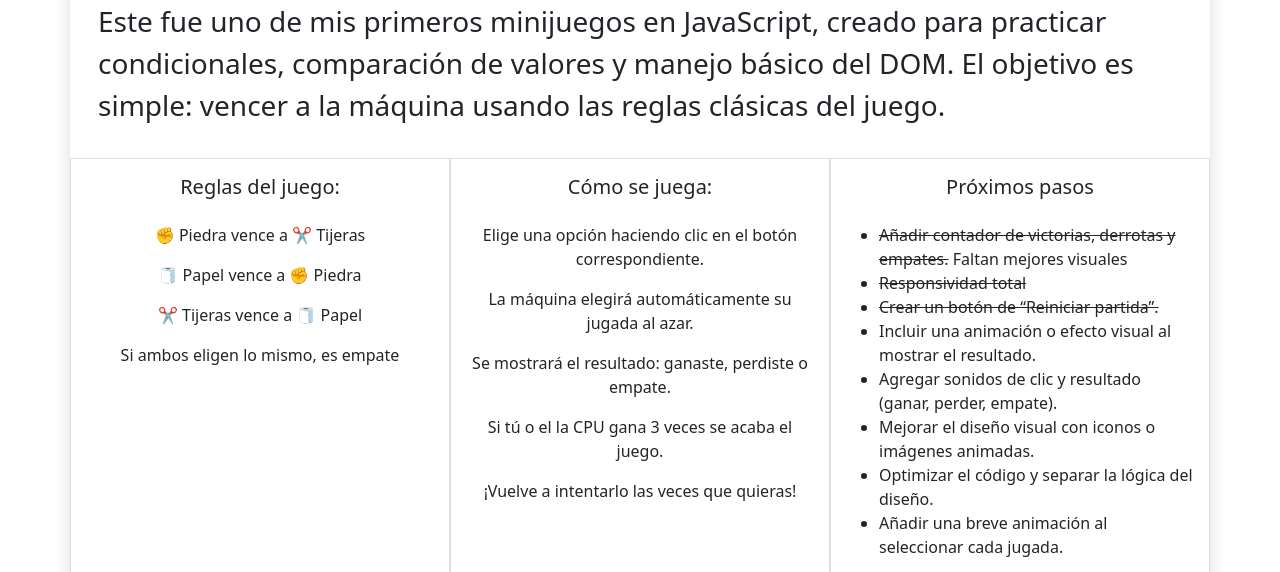
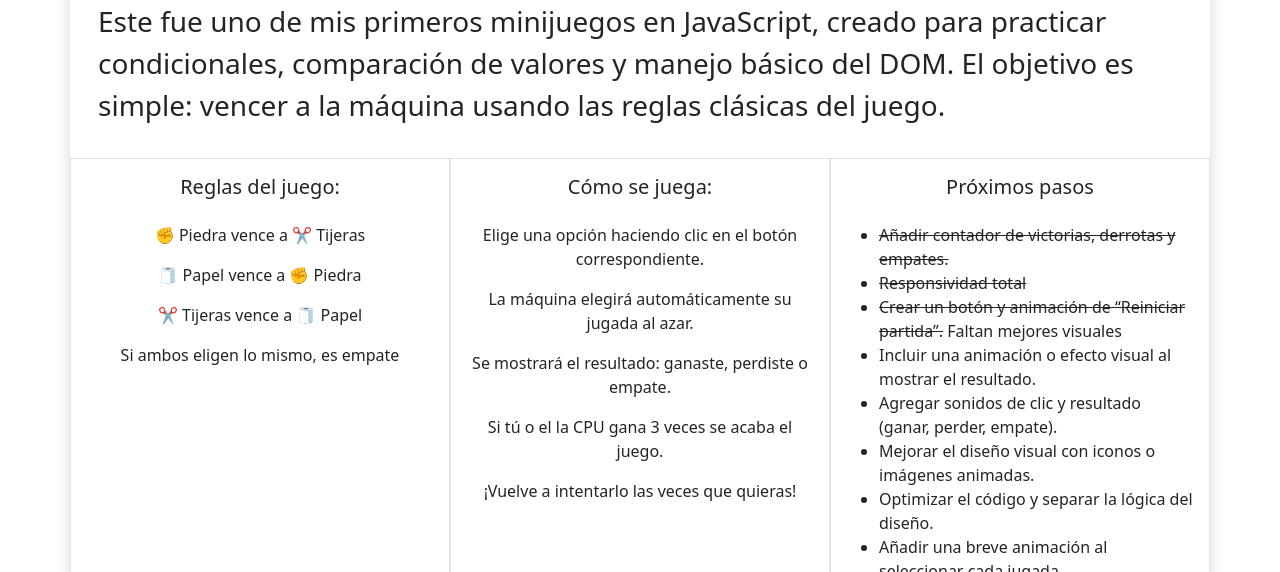
Before and after one commit to JESUS323DEV/GameLab, a plain HTML site: page html/piedraPapelTijeras.html in a window 1280 px wide. Shown: the part 228-800 px from the top of the page. Drawn offline with nearby package versions, Linux system fonts and the light colour scheme.

Commit message:
Actualización README.md

```diff
--- a/html/piedraPapelTijeras.html
+++ b/html/piedraPapelTijeras.html
@@ -66,9 +66,9 @@
             <div class="col-12 col-lg-4 p-3 text-start border ">
                 <h5 class="mb-4 text-center">Próximos pasos</h5>
                 <ul>
-                    <li><del>Añadir contador de victorias, derrotas y empates.</del> Faltan mejores visuales</li>
+                    <li><del>Añadir contador de victorias, derrotas y empates.</del></li>
                     <li><del>Responsividad total</del></li>
-                    <li><del>Crear un botón de “Reiniciar partida”.</del></li>
+                    <li><del>Crear un botón y animación de “Reiniciar partida”.</del> Faltan mejores visuales</li>
 
 
                     <li>Incluir una animación o efecto visual al mostrar el resultado.</li>
```
Also changed, not shown: 1 other file.
